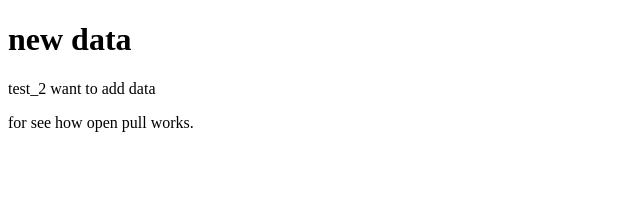
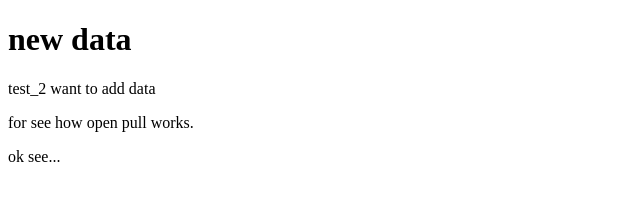
Before and after one commit to meena-github-acc/test_commands, a plain HTML site: page index.html in a window 1280 px wide. Shown: the full height of the page, 0-640 px from the left. Drawn offline with Linux system fonts and the light colour scheme.

Commit message:
2 data change in one request
2 data change in one request

```diff
--- a/index.html
+++ b/index.html
@@ -13,6 +13,7 @@
 
 
     <p>for see how open pull works.</p>
+    <p>ok see...</p>
 
 </body>
 </html>
```
